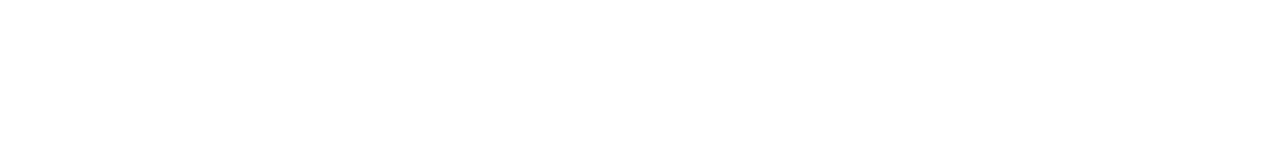
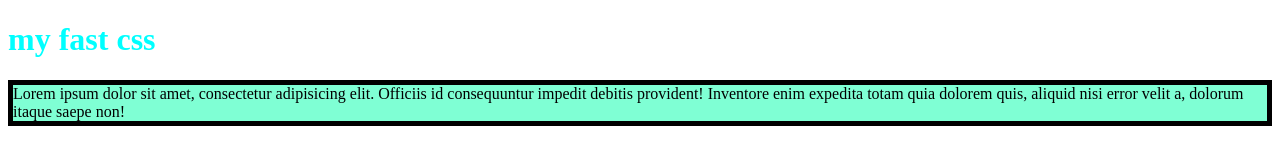
Before and after one commit to Apu4142/My-fast-github-Ap, a plain HTML site: page index.html in a window 1280 px wide. Drawn offline with Linux system fonts and the light colour scheme.

Commit message:
added the fast blog

```diff
--- a/index.html
+++ b/index.html
@@ -4,8 +4,13 @@
     <meta charset="UTF-8">
     <meta name="viewport" content="width=device-width, initial-scale=1.0">
     <title>My Fast Ever Github Ap</title>
+    <link rel="stylesheet" href="style/blog.css">
 </head>
 <body>
+    <div>
+        <h1 class="none">my fast css</h1>
+        <p class="lorem">Lorem ipsum dolor sit amet, consectetur adipisicing elit. Officiis id consequuntur impedit debitis provident! Inventore enim expedita totam quia dolorem quis, aliquid nisi error velit a, dolorum itaque saepe non!</p>
+    </div>
 
 </body>
 </html>
--- /dev/null
+++ b/style/blog.css
@@ -0,0 +1,8 @@
+.none{
+    color: aqua;
+
+}
+.lorem{
+    border: 5px solid black;
+    background-color: aquamarine;
+}
```
